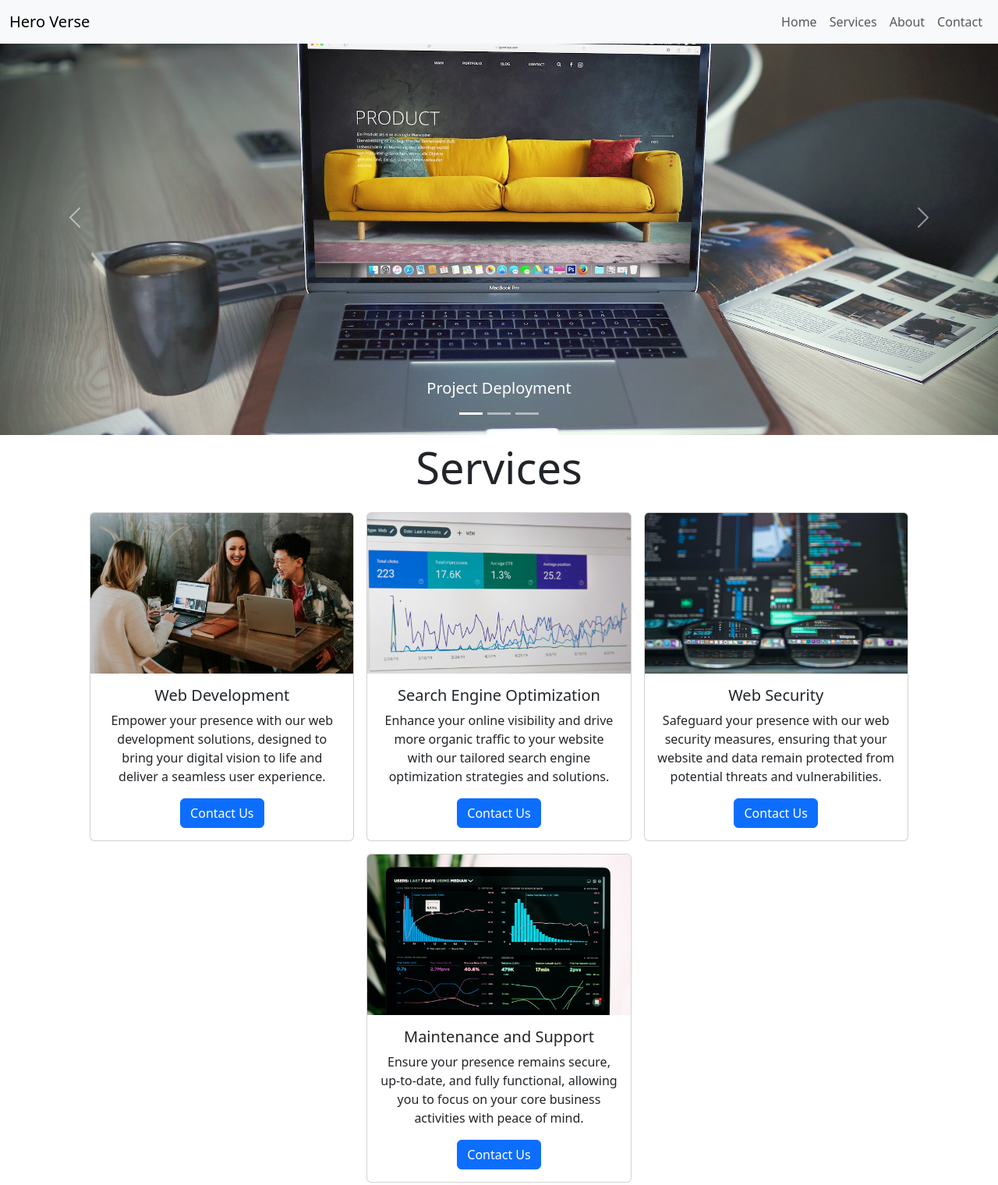
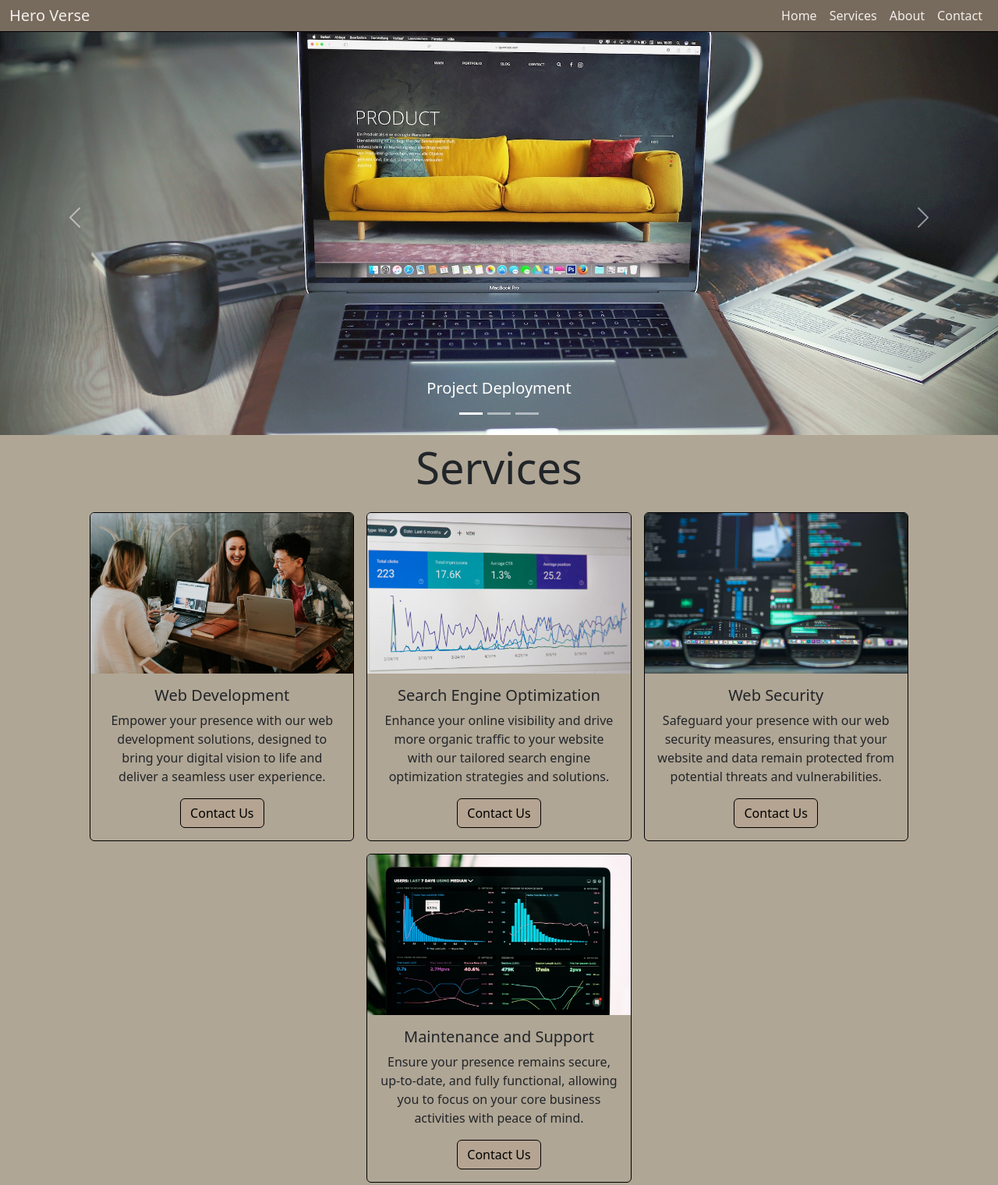
Before and after one commit to bHabawel/Activity-7---Exploring-Bootstrap, a plain HTML site: page bootstrap-practice.html in a window 1280 px wide. Shown: the top 1520 px of the page at 78% size. Drawn offline with nearby package versions, Linux system fonts and the light colour scheme.

Commit message:
added styling

```diff
--- a/bootstrap-practice.html
+++ b/bootstrap-practice.html
@@ -5,28 +5,29 @@
     <meta name="viewport" content="width=device-width, initial-scale=1.0">
     <title>Document</title>
     <link href="https://cdn.jsdelivr.net/npm/bootstrap@5.3.2/dist/css/bootstrap.min.css" rel="stylesheet" integrity="sha384-T3c6CoIi6uLrA9TneNEoa7RxnatzjcDSCmG1MXxSR1GAsXEV/Dwwykc2MPK8M2HN" crossorigin="anonymous">
+    <link rel="stylesheet" href="styles.css">
 </head>
 <body>
     <header id="header" class="container-fluid">
-        <nav class="navbar navbar-expand-lg bg-body-tertiary fixed-top ">
-            <div class="container-fluid">
-              <a class="navbar-brand" href="#header">Hero Verse</a>
-              <button class="navbar-toggler" type="button" data-bs-toggle="collapse" data-bs-target="#navbarNav" aria-controls="navbarNav" aria-expanded="false" aria-label="Toggle navigation">
+        <nav class="navbar navbar-expand-lg bg-body-tertiary fixed-top py-0">
+            <div class="header container-fluid">
+              <a class="header-text navbar-brand" href="#header">Hero Verse</a>
+              <button class="navbar-toggler my-2" type="button" data-bs-toggle="collapse" data-bs-target="#navbarNav" aria-controls="navbarNav" aria-expanded="false" aria-label="Toggle navigation">
                 <span class="navbar-toggler-icon"></span>
               </button>
               <div class="collapse navbar-collapse" id="navbarNav">
                 <ul class="navbar-nav ms-auto">
                   <li class="nav-item">
-                    <a class="nav-link" href="#">Home</a>
+                    <a class="header-text nav-link" href="#">Home</a>
                   </li>
                   <li class="nav-item">
-                    <a class="nav-link" href="#services">Services</a>
+                    <a class="header-text nav-link" href="#services">Services</a>
                   </li>
                   <li class="nav-item">
-                    <a class="nav-link" href="#about">About</a>
+                    <a class="header-text nav-link" href="#about">About</a>
                   </li>
                   <li class="nav-item">
-                    <a class="nav-link" href="#contact">Contact</a>
+                    <a class="header-text nav-link" href="#contact">Contact</a>
                   </li>
                 </ul>
               </div>
@@ -35,7 +36,6 @@
     </header>
 
     <!-- HOME SECTION -->
-    <!-- FIXME: fix the class of the section-->
     <section>
         <div id="carouselExampleIndicators" class="carousel slide">
             <div class="carousel-indicators">
@@ -78,48 +78,47 @@
         <!-- SERVICES -->
         <section id="services" class="container-fluid row p-0 m-0 gap-3 d-flex justify-content-center  text-center">
             <h2 class="col-md-12 display-4 ">Services</h2>
-            <div class="card col-md-3 p-0" style="width: 21.2rem;">
+            <div class="img-services card col-md-3 p-0" style="width: 21.2rem;">
                 <img src="./images/card1.jpg" class="card-img-top img-fluid" alt="Web Development">
                 <div class="card-body">
                 <h5 class="card-title">Web Development</h5>
                 <p class="card-text">Empower your presence with our web development solutions, designed to bring your digital vision to life and deliver a seamless user experience.</p>
-                <a href="#" class="btn btn-primary">Contact Us</a>
+                <a href="#" class="btn-contact btn btn-primary">Contact Us</a>
                 </div>
             </div>
 
-            <div class="card col-md-3 p-0" style="width: 21.2rem;">
+            <div class="img-services card col-md-3 p-0" style="width: 21.2rem;">
                 <img src="./images/card2.jpg" class="card-img-top img-fluid" alt="SEO">
                 <div class="card-body">
                     <h5 class="card-title">Search Engine Optimization</h5>
                     <p class="card-text">Enhance your online visibility and drive more organic traffic to your website with our tailored search engine optimization strategies and solutions.</p>
-                    <a href="#" class="btn btn-primary">Contact Us</a>
+                    <a href="#" class="btn-contact btn btn-primary">Contact Us</a>
                 </div>
             </div>
 
-            <div class="card col-md-3 p-0" style="width: 21.2rem;">
+            <div class="img-services card col-md-3 p-0" style="width: 21.2rem;">
                 <img src="./images/card3.jpg" class="card-img-top img-fluid" alt="...">
                 <div class="card-body">
                     <h5 class="card-title">Web Security</h5>
                     <p class="card-text">Safeguard your presence with our web security measures, ensuring that your website and data remain protected from potential threats and vulnerabilities.</p>
-                    <a href="#" class="btn btn-primary">Contact Us</a>
+                    <a href="#" class="btn-contact btn btn-primary">Contact Us</a>
                 </div>
             </div>
 
-            <div class="card col-md-3 p-0" style="width: 21.2rem;">
+            <div class="img-services card col-md-3 p-0" style="width: 21.2rem;">
                 <img src="./images/card4.jpg" class="card-img-top img-fluid" alt="...">
                 <div class="card-body">
                     <h5 class="card-title">Maintenance and Support</h5>
                     <p class="card-text">Ensure your presence remains secure, up-to-date, and fully functional, allowing you to focus on your core business activities with peace of mind.</p>
-                    <a href="#" class="btn btn-primary">Contact Us</a>
+                    <a href="#" class="btn-contact btn btn-primary">Contact Us</a>
                 </div>
             </div>
         </section>
 
         <!-- ABOUT -->
-        <!-- TODO: fix the md screen size below. make the image take full width -->
-        <section id="about" class="container-fluid m-0 text-lg-center mt-2 ">
-            <h2 class="card-title display-4 text-center">About</h2>
-            <div class="card mb-3 h-100">
+        <section id="about" class="about-section container-fluid text-lg-center mt-4">
+            <h2 class="card-about-title card-title display-4 text-center">About</h2>
+            <div class="card-about card mb-3 h-100">
                 <div class="row g-0">
                   <div class="col-lg-4 d-flex align-content-center">
                     <img src="./images/about1.jpg" class="img-fluid rounded-start" alt="Company">
@@ -135,7 +134,7 @@
                 </div>
               </div>
 
-              <div class="card mb-3 h-100">
+              <div class="card-about card mb-3 h-100">
                 <div class="row g-0">
                   <div class="col-lg-4 order-lg-2 d-flex align-content-center">
                     <img src="./images/about22.jpg" class="img-fluid rounded-start" alt="People">
@@ -159,7 +158,7 @@
     <footer id="contact" class="container-fluid">
         <div class="row text-center ">
             <p class="col-lg-2 h2">Hero Verse</p>
-            <p class="col-lg-3 h6">Address: Kayang Extension, Baguio City, 2600</p>
+            <p class="col-lg-4 h6">Address: Kayang Extension, Baguio City, 2600</p>
             <p class="col-lg-2 h6">Phone: +63 995 614 7925</p>
             <p class="col-lg-3 h6">Email: webtech@heroverse.com</p>
         </div>
--- /dev/null
+++ b/styles.css
@@ -0,0 +1,37 @@
+body{
+    background-color: #B0A695;
+}
+
+.header{
+    background-color: #776B5D;
+    border-bottom: 1px solid black;
+}
+
+.header-text{
+    color: #F3EEEA;
+}
+
+.img-services{
+    background-color: #B0A695;
+    border: 0.5px solid black;
+}
+
+.btn-contact{
+    background-color: #b4a491;
+    border: 1px solid black;
+    color: black;
+}
+
+.about-section{
+    background-color: #776B5D;
+}
+
+.card-about{
+    background-color: #776B5D;
+    border: 1px solid black;
+    color: #F3EEEA;
+}
+
+.card-about-title{
+    color: #F3EEEA;
+}
```
